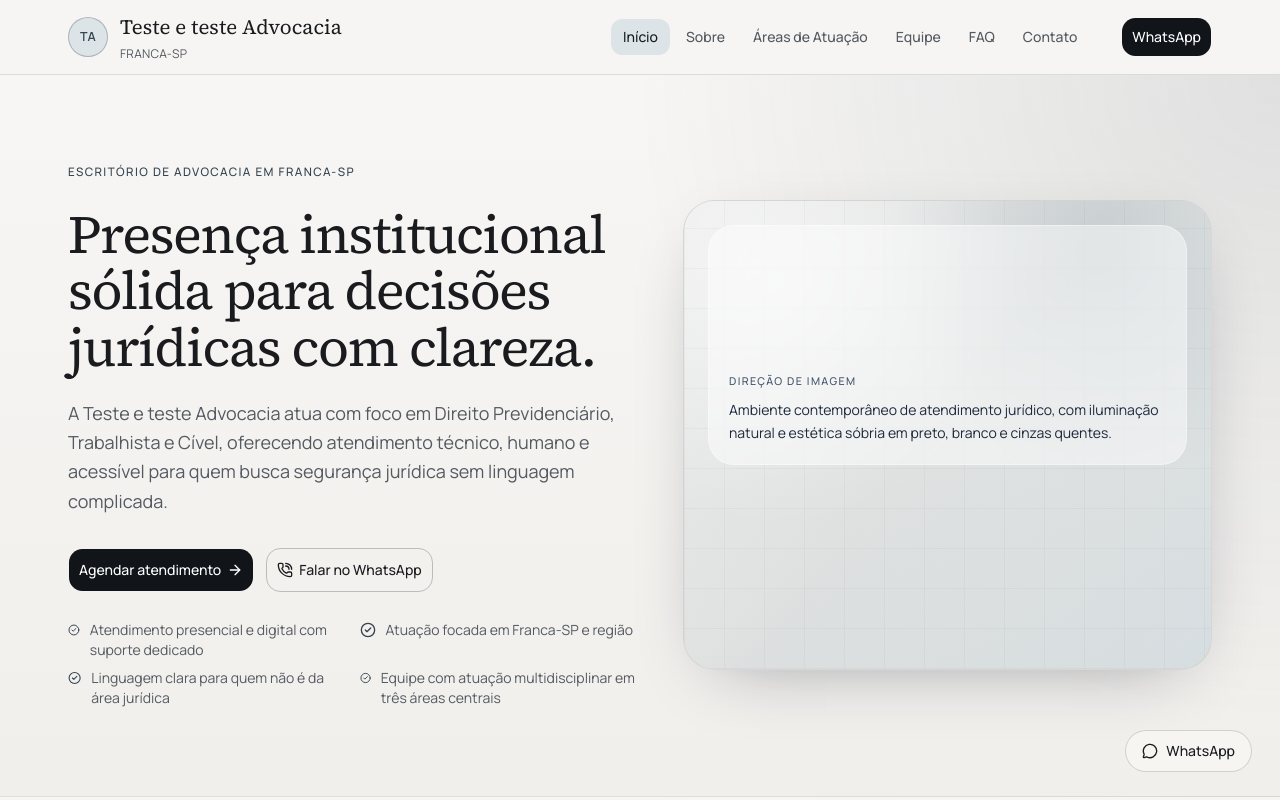
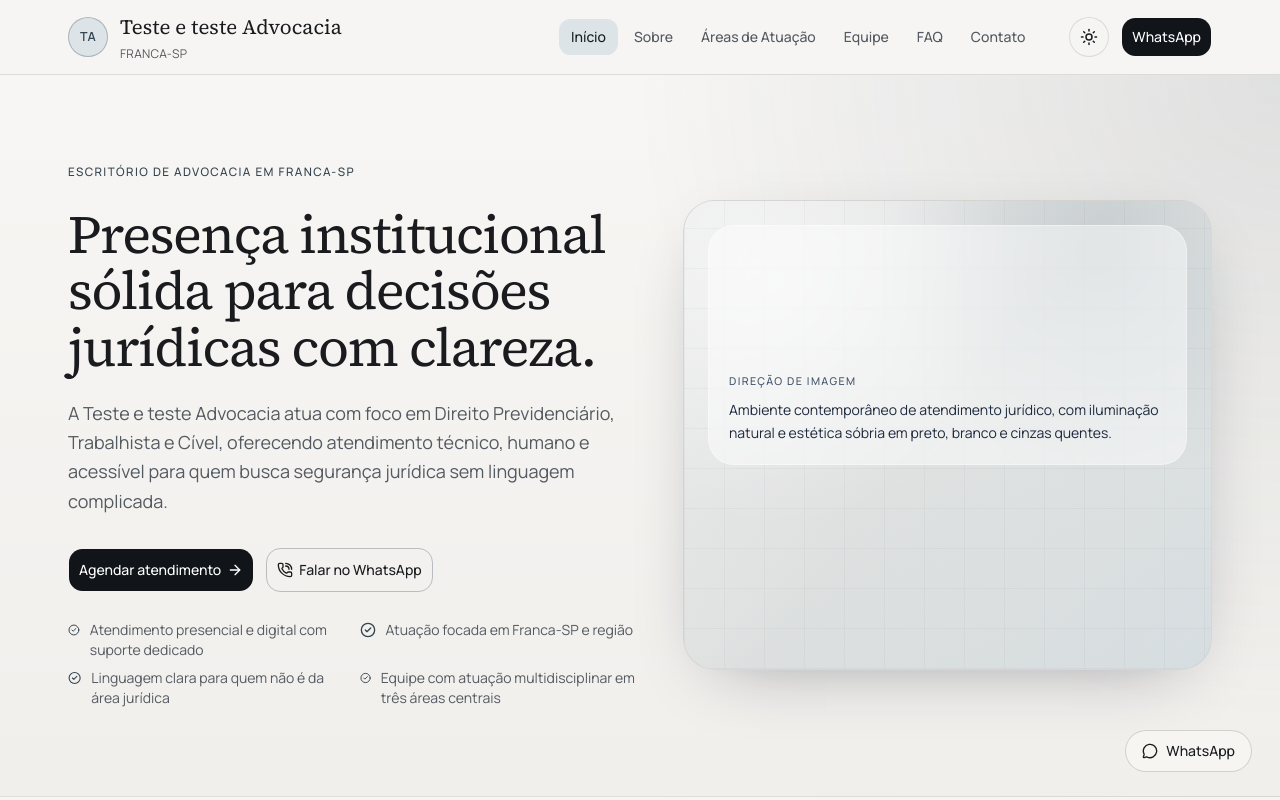
Before and after one commit to Victormoroo/Site_Advocacia, a Next.js app: page / in a window 1280 px wide. Shown: the top 800 px of the page. Built offline with nearby package versions, Linux system fonts and the light colour scheme.

Commit message:
feat(theme): add persistent dark mode with header and mobile toggles

```diff
--- a/package.json
+++ b/package.json
@@ -15,6 +15,7 @@
     "framer-motion": "^12.38.0",
     "lucide-react": "^1.8.0",
     "next": "16.2.4",
+    "next-themes": "^0.4.6",
     "react": "19.2.4",
     "react-dom": "19.2.4",
     "shadcn": "^4.3.0",
--- a/src/app/layout.tsx
+++ b/src/app/layout.tsx
@@ -6,6 +6,7 @@ import "./globals.css";
 import { SiteFooter } from "@/components/layout/site-footer";
 import { SiteHeader } from "@/components/layout/site-header";
 import { WhatsAppFloat } from "@/components/common/whatsapp-float";
+import { ThemeProvider } from "@/components/providers/theme-provider";
 import { siteConfig } from "@/content/site";
 import { siteUrl } from "@/lib/seo";
 
@@ -74,8 +75,9 @@ export default function RootLayout({
   children: React.ReactNode;
 }>) {
   return (
-    <html lang="pt-BR" className={`${manrope.variable} ${sourceSerif.variable} h-full`}>
+    <html lang="pt-BR" suppressHydrationWarning className={`${manrope.variable} ${sourceSerif.variable} h-full`}>
       <body className="min-h-full bg-background text-foreground">
+        <ThemeProvider attribute="class" defaultTheme="system" enableSystem disableTransitionOnChange>
           <a
             href="#main-content"
             className="sr-only focus:not-sr-only focus:fixed focus:top-3 focus:left-3 focus:z-50 focus:rounded-md focus:bg-primary focus:px-4 focus:py-2 focus:text-primary-foreground"
@@ -90,6 +92,7 @@ export default function RootLayout({
             <SiteFooter />
           </div>
           <WhatsAppFloat />
+        </ThemeProvider>
       </body>
     </html>
   );
--- a/src/components/layout/mobile-menu.tsx
+++ b/src/components/layout/mobile-menu.tsx
@@ -6,6 +6,7 @@ import { Menu, X } from "lucide-react";
 import { AnimatePresence, motion } from "framer-motion";
 import { useState } from "react";
 
+import { ThemeToggle } from "@/components/layout/theme-toggle";
 import { buttonVariants } from "@/components/ui/button";
 import { navLinks, siteConfig } from "@/content/site";
 import { cn } from "@/lib/utils";
@@ -37,6 +38,10 @@ export function MobileMenu() {
             transition={{ duration: 0.2 }}
             className="absolute inset-x-5 top-[72px] z-50 rounded-2xl border border-border/70 bg-background p-4 shadow-[0_24px_55px_-35px_rgba(15,23,42,.5)]"
           >
+            <div className="mb-4 flex items-center justify-between border-b border-border/70 pb-4">
+              <p className="text-xs font-medium tracking-[0.12em] text-muted-foreground uppercase">Aparência</p>
+              <ThemeToggle />
+            </div>
             <nav className="flex flex-col gap-1.5" aria-label="Navegação principal">
               {navLinks.map((link) => {
                 const active = pathname === link.href || (link.href !== "/" && pathname.startsWith(link.href));
--- a/src/components/layout/site-header.tsx
+++ b/src/components/layout/site-header.tsx
@@ -1,12 +1,12 @@
 import Link from "next/link";
 
+import { Container } from "@/components/common/container";
 import { MobileMenu } from "@/components/layout/mobile-menu";
+import { ThemeToggle } from "@/components/layout/theme-toggle";
+import { HeaderNavLinks } from "@/components/layout/site-nav";
 import { buttonVariants } from "@/components/ui/button";
 import { navLinks, siteConfig } from "@/content/site";
 import { cn } from "@/lib/utils";
-
-import { Container } from "../common/container";
-import { HeaderNavLinks } from "./site-nav";
 
 export function SiteHeader() {
   return (
@@ -24,9 +24,12 @@ export function SiteHeader() {
 
         <div className="hidden items-center gap-8 lg:flex">
           <HeaderNavLinks links={navLinks} />
-          <Link href={siteConfig.whatsappHref} target="_blank" rel="noreferrer" className={cn(buttonVariants({ size: "lg" }), "h-10")}>
-            WhatsApp
-          </Link>
+          <div className="flex items-center gap-3">
+            <ThemeToggle />
+            <Link href={siteConfig.whatsappHref} target="_blank" rel="noreferrer" className={cn(buttonVariants({ size: "lg" }), "h-10")}>
+              WhatsApp
+            </Link>
+          </div>
         </div>
 
         <MobileMenu />
--- /dev/null
+++ b/src/components/layout/theme-toggle.tsx
@@ -0,0 +1,30 @@
+"use client";
+
+import { Moon, Sun } from "lucide-react";
+import { useTheme } from "next-themes";
+
+import { Button } from "@/components/ui/button";
+import { cn } from "@/lib/utils";
+
+type ThemeToggleProps = {
+  className?: string;
+};
+
+export function ThemeToggle({ className }: ThemeToggleProps) {
+  const { resolvedTheme, setTheme } = useTheme();
+  const isDark = resolvedTheme === "dark";
+
+  return (
+    <Button
+      variant="outline"
+      size="icon"
+      className={cn("relative size-10 rounded-full border-border/70 bg-background/80 backdrop-blur-sm", className)}
+      aria-label={isDark ? "Ativar tema claro" : "Ativar tema escuro"}
+      onClick={() => setTheme(isDark ? "light" : "dark")}
+    >
+      <Sun className="size-[18px] dark:hidden" aria-hidden />
+      <Moon className="hidden size-[18px] dark:block" aria-hidden />
+      <span className="sr-only">Alternar tema</span>
+    </Button>
+  );
+}
--- /dev/null
+++ b/src/components/providers/theme-provider.tsx
@@ -0,0 +1,8 @@
+"use client";
+
+import { ThemeProvider as NextThemesProvider } from "next-themes";
+import type { ThemeProviderProps } from "next-themes";
+
+export function ThemeProvider({ children, ...props }: ThemeProviderProps) {
+  return <NextThemesProvider {...props}>{children}</NextThemesProvider>;
+}
```
Also changed, not shown: 1 other file (tests, documents, lock files or other folders). Lines whose indentation alone changed are shown as unchanged.
